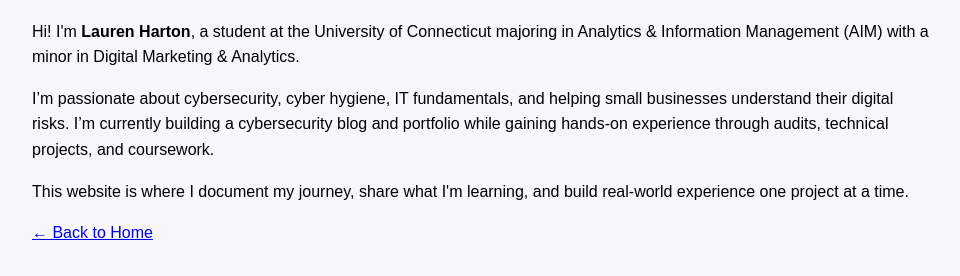
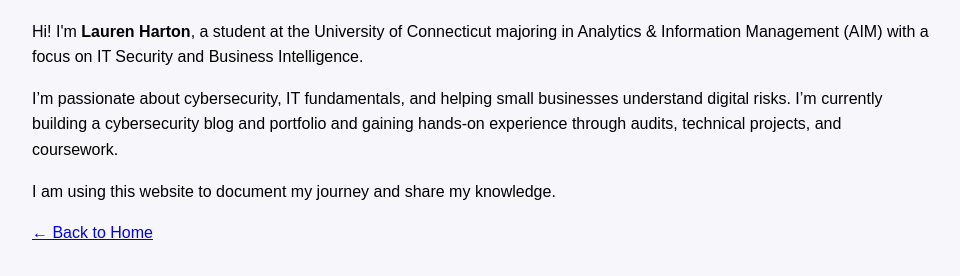
Before and after one commit to laurenharton/laurenharton.github.io, a plain HTML site: page about.html in a window 1280 px wide. Shown: the part 94-370 px from the top of the page, without its empty margins (158-1118 px from the left). Drawn offline with Linux system fonts and the light colour scheme.

Commit message:
Update about.html

```diff
--- a/about.html
+++ b/about.html
@@ -20,11 +20,11 @@
 <body>
     <h1>About Me</h1>
 
-    <p>Hi! I'm <strong>Lauren Harton</strong>, a student at the University of Connecticut majoring in Analytics & Information Management (AIM) with a minor in Digital Marketing & Analytics.</p>
+    <p>Hi! I'm <strong>Lauren Harton</strong>, a student at the University of Connecticut majoring in Analytics & Information Management (AIM) with a focus on IT Security and Business Intelligence.</p>
 
-    <p>I’m passionate about cybersecurity, cyber hygiene, IT fundamentals, and helping small businesses understand their digital risks. I’m currently building a cybersecurity blog and portfolio while gaining hands-on experience through audits, technical projects, and coursework.</p>
+    <p>I’m passionate about cybersecurity, IT fundamentals, and helping small businesses understand digital risks. I’m currently building a cybersecurity blog and portfolio and gaining hands-on experience through audits, technical projects, and coursework.</p>
 
-    <p>This website is where I document my journey, share what I'm learning, and build real-world experience one project at a time.</p>
+    <p>I am using this website to document my journey and share my knowledge.</p>
 
     <a href="index.html">← Back to Home</a>
 </body>
```
